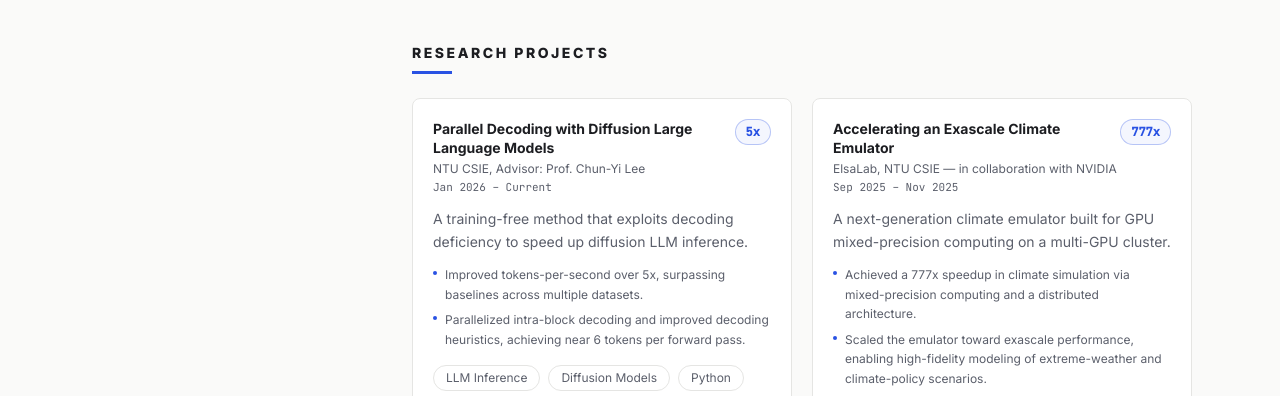
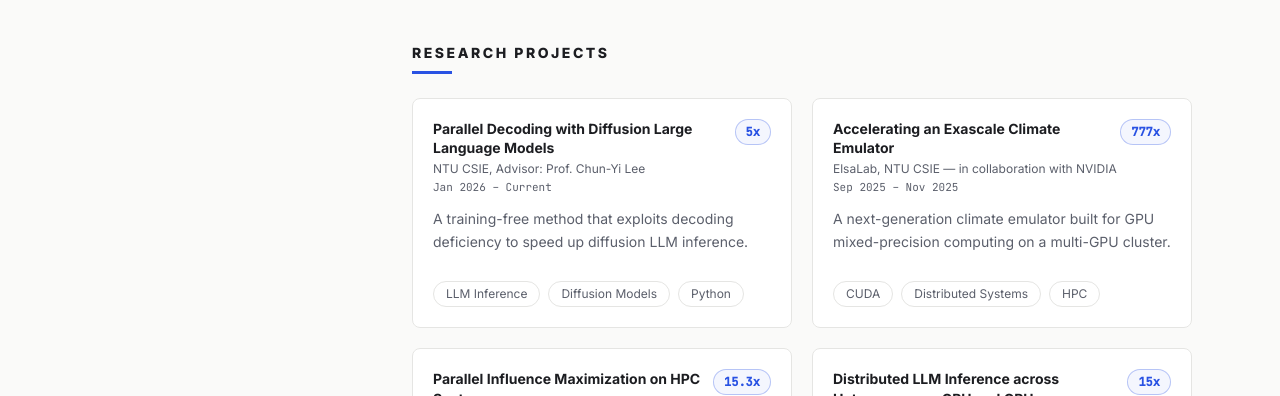
Before and after one commit to pango0/pango0.github.io, an Astro site: page / in a window 1280 px wide. Shown: the part 556-952 px from the top of the page. Built offline with nearby package versions, Linux system fonts and the light colour scheme; Astro itself is replaced by a stand-in of ours.

Commit message:
Reveal research project bullets on hover/focus
Cards show title, org, and description by default; the bullet list
expands on hover (and keyboard focus, via focus-within) to keep the
grid compact while still surfacing the detail on demand.

```diff
--- a/src/components/ResearchProjects.astro
+++ b/src/components/ResearchProjects.astro
@@ -8,7 +8,10 @@ import { research } from '../data/research';
   <SectionHeading title="Research Projects" />
   <div class="grid grid-cols-1 gap-5 md:grid-cols-2">
     {research.map((project) => (
-      <article class="rounded-lg border border-border bg-surface p-5">
+      <article
+        tabindex="0"
+        class="group rounded-lg border border-border bg-surface p-5 outline-none transition-colors hover:border-accent/40 focus-visible:border-accent/40"
+      >
         <div class="flex items-start justify-between gap-3">
           <h3 class="text-sm font-bold leading-snug text-ink">{project.title}</h3>
           {project.metric && (
@@ -20,7 +23,7 @@ import { research } from '../data/research';
         <p class="mt-1 text-xs text-muted">{project.org}</p>
         <p class="mt-0.5 font-mono text-[11px] text-muted">{project.period}</p>
         <p class="mt-3 text-sm leading-relaxed text-muted">{project.description}</p>
-        <ul class="mt-3 space-y-1.5">
+        <ul class="mt-3 max-h-0 space-y-1.5 overflow-hidden opacity-0 transition-all duration-300 ease-out group-hover:max-h-96 group-hover:opacity-100 group-focus-within:max-h-96 group-focus-within:opacity-100">
           {project.bullets.map((bullet) => (
             <li class="flex gap-2 text-xs leading-relaxed text-muted">
               <span class="mt-1.5 h-1 w-1 shrink-0 rounded-full bg-accent"></span>
```
